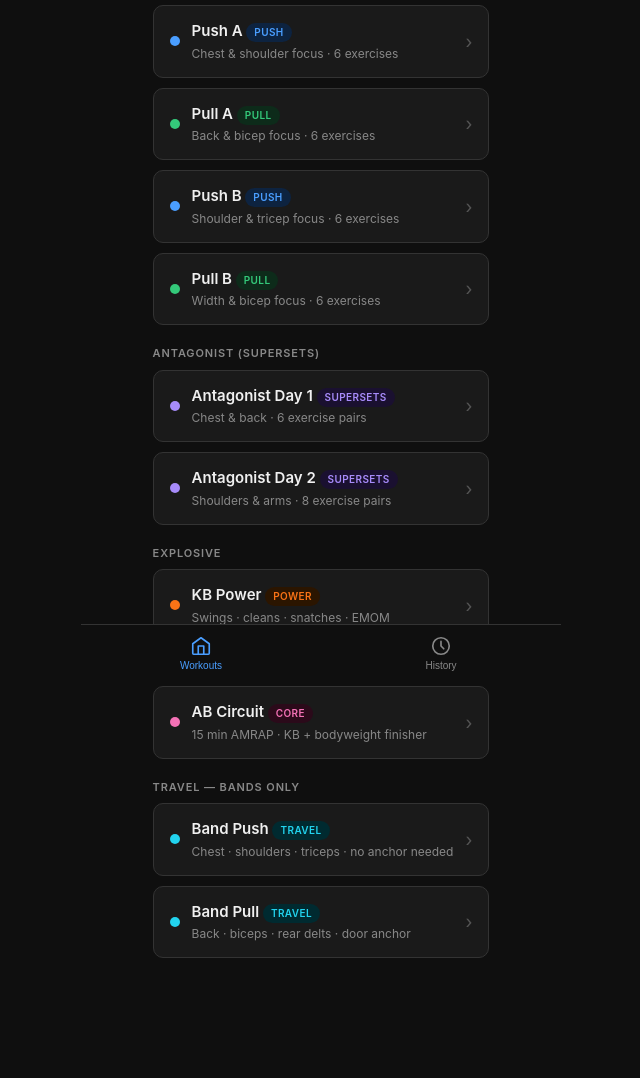
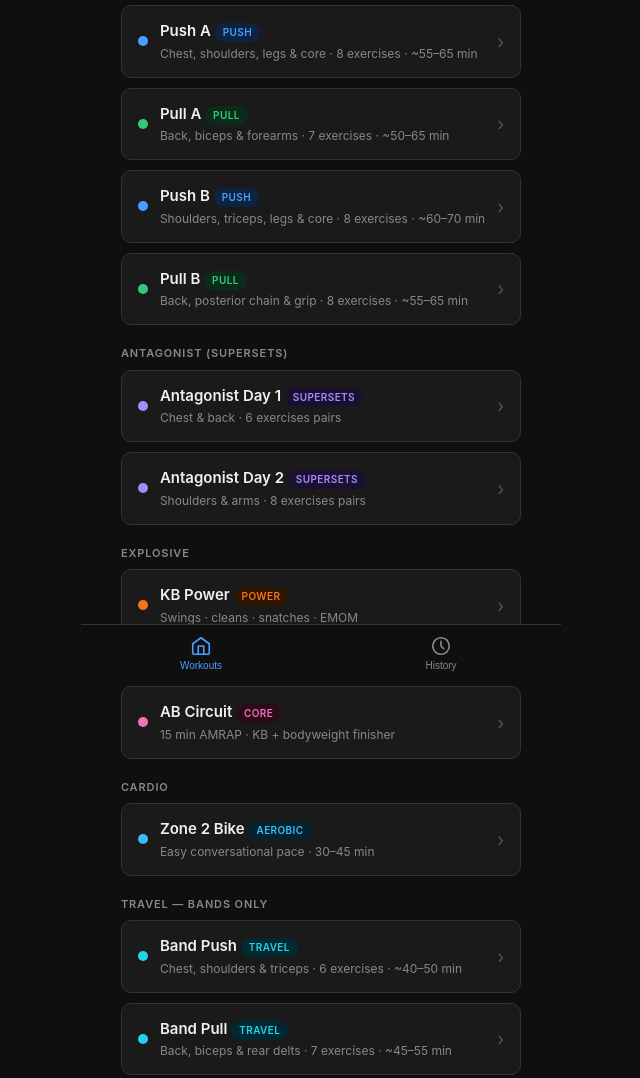
Before and after one commit to btezergil/workout-tracker, a plain HTML site: page index.html in a window 1280 px wide. Shown: the part 123-1201 px from the top of the page, without its empty margins (319-959 px from the left). Before the commit the page ends 1173 px from the top, so only its background shows below. Drawn offline with Linux system fonts and the light colour scheme.

Commit message:
Add core finishers and refresh push/pull session estimates

```diff
--- a/enhancements.js
+++ b/enhancements.js
@@ -35,6 +35,9 @@ function program(){
  const wp=exercise('pull-b',['Wide-grip pull-up (eccentric focus)','Wide-grip pull-up (unassisted)','Wide-grip pull-up']);if(wp){wp.name='Wide-grip pull-up (unassisted)';wp.scheme='4 × 3–5 clean reps';wp.note='Use a comfortably wide pronated grip and perform strict unassisted reps. Stop before kipping or losing shoulder position.';wp.prog='Build toward 4 × 5 clean reps, then extend the rep range. Keep the grip only as wide as remains comfortable at the wrists and shoulders.'}
  append('push-a',{name:'Dumbbell goblet squat',scheme:'3 × 8–12',muscle:'Quads, glutes, adductors, core',note:'Hold one adjustable dumbbell vertically at the chest. Sit down between the hips with the whole foot planted, then drive up through mid-foot. The adjustable DB is preferred to the fixed 20kg KB so load can progress gradually. Keep 1–3 reps in reserve, especially if football is the next day.',prog:'Reach 3 × 12 with clean depth, then increase load and return toward 8 reps.'});
  append('push-b',{name:'Dumbbell reverse lunge',scheme:'3 × 8–12 each',muscle:'Quads, glutes, adductors, single-leg stability',note:'Step backward, keep the front foot planted and control the descent. Hold dumbbells at your sides and log the load per dumbbell. Avoid taking these close to failure the day before football.',prog:'Reach 3 × 12 each side with stable knee tracking, then increase load and return toward 8 reps.'});
+ // Core finishers follow the leg exercises so bracing stays fresh for the main work.
+ append('push-a',{name:'Hollow body hold',scheme:'3 × 20–30 sec',muscle:'Anterior core, anti-extension, full-body tension',note:'Finish after goblet squats. Press your lower back into the floor, gently tuck the pelvis, lift the shoulder blades and keep breathing. Start with knees tucked and arms by your sides; extend the legs and then arms only as far as you can without arching. End the hold when your lower back lifts. Rest 45–60 seconds between sets. Start with 2 sets for the first few sessions, then build to 3. Log actual hold seconds in the reps field and leave kg at 0.',prog:'Once all 3 holds reach 30 seconds with steady breathing and the lower back down, lengthen the lever slightly and build back from 20 seconds. Quality before longer holds. Count the separate AB Circuit toward your core workload when you use it.',holdTimer:true,holdSeconds:30});
+ append('push-b',{name:'Hanging knee / leg raise',scheme:'3 × 8–12',muscle:'Abdominals, hip flexors, grip and shoulder stabilisers',note:'Finish after reverse lunges. Hang with straight elbows and comfortable shoulder control. Begin with bent knees; raise them while curling your pelvis toward your ribs, then lower over 2–3 seconds without swinging. Lifting the thighs alone is not the goal: include a controlled pelvic curl. Stop with 1–2 clean reps in reserve or when grip or shoulder position breaks down. Rest 60–90 seconds between sets. Start with 2 sets for the first few sessions, then build to 3.',prog:'Build to 3 × 12 controlled knee raises, then gradually straighten the legs and return toward 8 reps. Keep the pelvic curl and controlled lowering; do not chase height with momentum.',alt:'Use bent-knee raises whenever straight-leg reps lose control. Reverse crunches are an option if hanging becomes uncomfortable.'});
  append('pull-a',{name:'KB pronation / supination',scheme:'2 × 10–12 each',muscle:'Forearm pronators, supinators, wrist stabilisers',note:'Sit with the elbow around 90° and forearm supported. Hold the lightest KB by one side of the handle so the bell acts as an offset lever, then rotate slowly through a comfortable range. Choke up toward the bell to reduce leverage. Never force through wrist pain.',prog:'Progress control and range before leverage or load; use slow 2–3s rotations.'});
  append('pull-b',{name:'Dead hang',scheme:'2 × 20–45 sec',muscle:'Grip, forearms, shoulder and scapular tolerance',note:'Use the most comfortable pain-free pronated grip. Keep a little shoulder control instead of aggressively sinking into the joint. Enter seconds in the reps field and leave kg at 0.',prog:'Build both holds toward 45–60 seconds before adding load.'});
  WORKOUTS['bike-zone2']={id:'bike-zone2',name:'Zone 2 Bike',type:'bike',sub:'Easy aerobic · 30–45 min',info:'Ride at a steady conversational effort, roughly RPE 3–4/10. You should be able to speak in full sentences and finish feeling like you could continue. Keep cadence and resistance smooth rather than turning it into intervals. Zone 2 is useful for aerobic base and recovery; body-fat loss still depends mainly on overall energy balance.',groups:[]};
@@ -46,7 +49,29 @@ function bikeCard(){
  const card=document.createElement('div');card.className='split-card';card.id='bike-zone2-card';card.setAttribute('onclick',"openWorkout('bike-zone2')");card.innerHTML='<div class="split-dot" style="background:var(--bike)"></div><div class="split-info"><div class="split-name">Zone 2 Bike <span class="badge badge-bike">Aerobic</span></div><div class="split-meta">Easy conversational pace · 30–45 min</div></div><div class="split-arrow">›</div>';
  const anchor=[...home.querySelectorAll('.section-label')].find(e=>/Travel/i.test(e.textContent))||home.querySelector('.nav-spacer');anchor?anchor.before(section,card):home.append(section,card);
 }
-function counts(){document.querySelectorAll('#screen-home .split-card[onclick^="openWorkout("]').forEach(card=>{const m=card.getAttribute('onclick')?.match(/openWorkout\('([^']+)'\)/),w=m&&WORKOUTS[m[1]],meta=card.querySelector('.split-meta');if(!w?.groups||!meta)return;const n=w.groups.reduce((s,g)=>s+(g.exercises?.length||0),0);if(n)meta.textContent=meta.textContent.replace(/\b\d+\s+(exercises?|exercise pairs|moves?)\b/i,`${n} exercises`)})}
+function counts(){
+ // Estimates include a short warm-up, normal set rests and equipment changes.
+ const sessions={
+  'push-a':{focus:'Chest, shoulders, legs & core',minutes:'55–65'},
+  'pull-a':{focus:'Back, biceps & forearms',minutes:'50–65'},
+  'push-b':{focus:'Shoulders, triceps, legs & core',minutes:'60–70'},
+  'pull-b':{focus:'Back, posterior chain & grip',minutes:'55–65'},
+  'band-push':{focus:'Chest, shoulders & triceps',minutes:'40–50'},
+  'band-pull':{focus:'Back, biceps & rear delts',minutes:'45–55'}
+ };
+ Object.entries(sessions).forEach(([id,details])=>{
+  const w=WORKOUTS[id];if(!w)return;
+  const n=w.groups.reduce((sum,g)=>sum+(g.exercises?.length||0),0);
+  w.sub=`${details.focus} · ${n} exercises · ~${details.minutes} min`;
+ });
+ document.querySelectorAll('#screen-home .split-card[onclick^="openWorkout("]').forEach(card=>{
+  const m=card.getAttribute('onclick')?.match(/openWorkout\('([^']+)'\)/),w=m&&WORKOUTS[m[1]],meta=card.querySelector('.split-meta');
+  if(!w?.groups||!meta)return;
+  const n=w.groups.reduce((sum,g)=>sum+(g.exercises?.length||0),0);
+  if(sessions[m[1]])meta.textContent=w.sub;
+  else if(n)meta.textContent=meta.textContent.replace(/\b\d+\s+(exercises?|exercise pairs|moves?)\b/i,`${n} exercises`);
+ });
+}
 
 function syncInputs(){document.querySelectorAll('#screen-workout .log-row[id^="set-"]').forEach(row=>{const m=row.id.match(/^set-(\d+)-(\d+)$/);if(!m)return;const s=setData[+m[1]]?.sets?.[+m[2]];if(!s)return;const kg=row.querySelector('input[placeholder="kg"]'),reps=row.querySelector('input[placeholder="reps"]');if(kg)s.kg=kg.value;if(reps)s.reps=reps.value})}
 function saveActive(){if(!sessionActive||!currentWorkoutId||!sessionStart)return;syncInputs();localStorage.setItem(ACTIVE_KEY,JSON.stringify({workoutId:currentWorkoutId,sessionStart,savedAt:Date.now(),setData:JSON.parse(JSON.stringify(setData||{}))}))}
--- a/index.html
+++ b/index.html
@@ -404,7 +404,7 @@
       <div class="split-dot" style="background:var(--push)"></div>
       <div class="split-info">
         <div class="split-name">Push A <span class="badge badge-push">Push</span></div>
-        <div class="split-meta">Chest & shoulder focus · 6 exercises</div>
+        <div class="split-meta">Chest, shoulders, legs & core · 8 exercises · ~55–65 min</div>
       </div>
       <div class="split-arrow">›</div>
     </div>
@@ -413,7 +413,7 @@
       <div class="split-dot" style="background:var(--pull)"></div>
       <div class="split-info">
         <div class="split-name">Pull A <span class="badge badge-pull">Pull</span></div>
-        <div class="split-meta">Back & bicep focus · 6 exercises</div>
+        <div class="split-meta">Back, biceps & forearms · 7 exercises · ~50–65 min</div>
       </div>
       <div class="split-arrow">›</div>
     </div>
@@ -422,7 +422,7 @@
       <div class="split-dot" style="background:var(--push)"></div>
       <div class="split-info">
         <div class="split-name">Push B <span class="badge badge-push">Push</span></div>
-        <div class="split-meta">Shoulder & tricep focus · 6 exercises</div>
+        <div class="split-meta">Shoulders, triceps, legs & core · 8 exercises · ~60–70 min</div>
       </div>
       <div class="split-arrow">›</div>
     </div>
@@ -431,7 +431,7 @@
       <div class="split-dot" style="background:var(--pull)"></div>
       <div class="split-info">
         <div class="split-name">Pull B <span class="badge badge-pull">Pull</span></div>
-        <div class="split-meta">Width & bicep focus · 6 exercises</div>
+        <div class="split-meta">Back, posterior chain & grip · 8 exercises · ~55–65 min</div>
       </div>
       <div class="split-arrow">›</div>
     </div>
@@ -484,7 +484,7 @@
       <div class="split-dot" style="background:var(--band)"></div>
       <div class="split-info">
         <div class="split-name">Band Push <span class="badge badge-band">Travel</span></div>
-        <div class="split-meta">Chest · shoulders · triceps · no anchor needed</div>
+        <div class="split-meta">Chest, shoulders & triceps · 6 exercises · ~40–50 min</div>
       </div>
       <div class="split-arrow">›</div>
     </div>
@@ -493,7 +493,7 @@
       <div class="split-dot" style="background:var(--band)"></div>
       <div class="split-info">
         <div class="split-name">Band Pull <span class="badge badge-band">Travel</span></div>
-        <div class="split-meta">Back · biceps · rear delts · door anchor</div>
+        <div class="split-meta">Back, biceps & rear delts · 7 exercises · ~45–55 min</div>
       </div>
       <div class="split-arrow">›</div>
     </div>
@@ -563,7 +563,7 @@
 const WORKOUTS = {
   'push-a': {
     id: 'push-a', name: 'Push A', type: 'push',
-    sub: 'Chest & shoulder focus · ~45–55 min',
+    sub: 'Chest, shoulders, legs & core · 8 exercises · ~55–65 min',
     info: null,
     groups: [{
       label: null,
@@ -581,7 +581,7 @@ const WORKOUTS = {
 
   'pull-a': {
     id: 'pull-a', name: 'Pull A', type: 'pull',
-    sub: 'Back & bicep focus · ~50–60 min',
+    sub: 'Back, biceps & forearms · 7 exercises · ~50–65 min',
     groups: [{
       label: null,
       exercises: [
@@ -599,7 +599,7 @@ const WORKOUTS = {
 
   'push-b': {
     id: 'push-b', name: 'Push B', type: 'push',
-    sub: 'Shoulder & tricep focus · ~45 min',
+    sub: 'Shoulders, triceps, legs & core · 8 exercises · ~60–70 min',
     groups: [{
       label: null,
       exercises: [
@@ -615,7 +615,7 @@ const WORKOUTS = {
 
   'pull-b': {
     id: 'pull-b', name: 'Pull B', type: 'pull',
-    sub: 'Width & bicep focus · ~50 min',
+    sub: 'Back, posterior chain & grip · 8 exercises · ~55–65 min',
     groups: [{
       label: null,
       exercises: [
@@ -780,7 +780,7 @@ const WORKOUTS = {
 
   'band-push': {
     id: 'band-push', name: 'Band Push', type: 'band',
-    sub: 'Chest · shoulders · triceps · ~40 min',
+    sub: 'Chest, shoulders & triceps · 6 exercises · ~40–50 min',
     info: 'All exercises use your door anchor. Anchor height changes the exercise — chest height for pressing, high (top of door) for flies and tricep pushdowns. Three bands: light for isolation and laterals, medium for pressing, heavy or doubled for your main compound. Increase resistance by stepping further from the door. Slow 3s eccentrics matter here — bands lose tension at the bottom so controlling the return is what keeps muscles loaded throughout.',
     groups: [{
       label: null,
@@ -833,7 +833,7 @@ const WORKOUTS = {
 
   'band-pull': {
     id: 'band-pull', name: 'Band Pull', type: 'band',
-    sub: 'Back · biceps · rear delts · ~40 min',
+    sub: 'Back, biceps & rear delts · 7 exercises · ~45–55 min',
     info: 'Travel pull session — bands and door anchor only. Anchor height is everything: top for lat pulldowns, chest height for rows and face pulls, low for curls. Always anchor on the hinge side of a closed door and give it a sharp test tug before each set. Three bands: light for rear delts and curls, medium for rows, heavy (or doubled) for pulldowns.',
     groups: [{
       label: null,
@@ -1121,7 +1121,7 @@ function buildExCard(ex, idx, typeColor, isAnt) {
 
   if (ex.prog) html += `<div class="prog-tip">${ex.prog}</div>`;
 
-  // Hold timer (for hollow body / isometric exercises) — full centred display
+  // Hold timer plus standard set logging so actual hold durations reach history.
   if (ex.holdTimer) {
     const secs = ex.holdSeconds || 30;
     html += `<div class="log-area" id="log-${idx}" style="display:none">
@@ -1134,6 +1134,9 @@ function buildExCard(ex, idx, typeColor, isAnt) {
           <button class="hold-btn primary" id="hold-btn-${idx}" onclick="toggleHold(${idx}, ${secs})">Start</button>
         </div>
       </div>
+      <div class="ex-note" style="display:block">Log actual hold seconds in the reps field; leave kg at 0. The timer is a guide.</div>
+      <div id="sets-${idx}"></div>
+      <span class="log-add-set" onclick="addSet(${idx})">+ Add set</span>
     </div>`;
   } else {
     // Standard log area
@@ -1492,5 +1495,6 @@ if ('serviceWorker' in navigator) {
   });
 }
 </script>
+<script src="./enhancements.js"></script>
 </body>
 </html>
--- a/sw.js
+++ b/sw.js
@@ -1,5 +1,5 @@
 // Cache version is auto-bumped by GitHub Actions on app updates.
-const CACHE = 'workouts-20261004130000';
+const CACHE = 'workouts-20261109-core-v1';
 const ASSETS = [
   './',
   './index.html',
```
